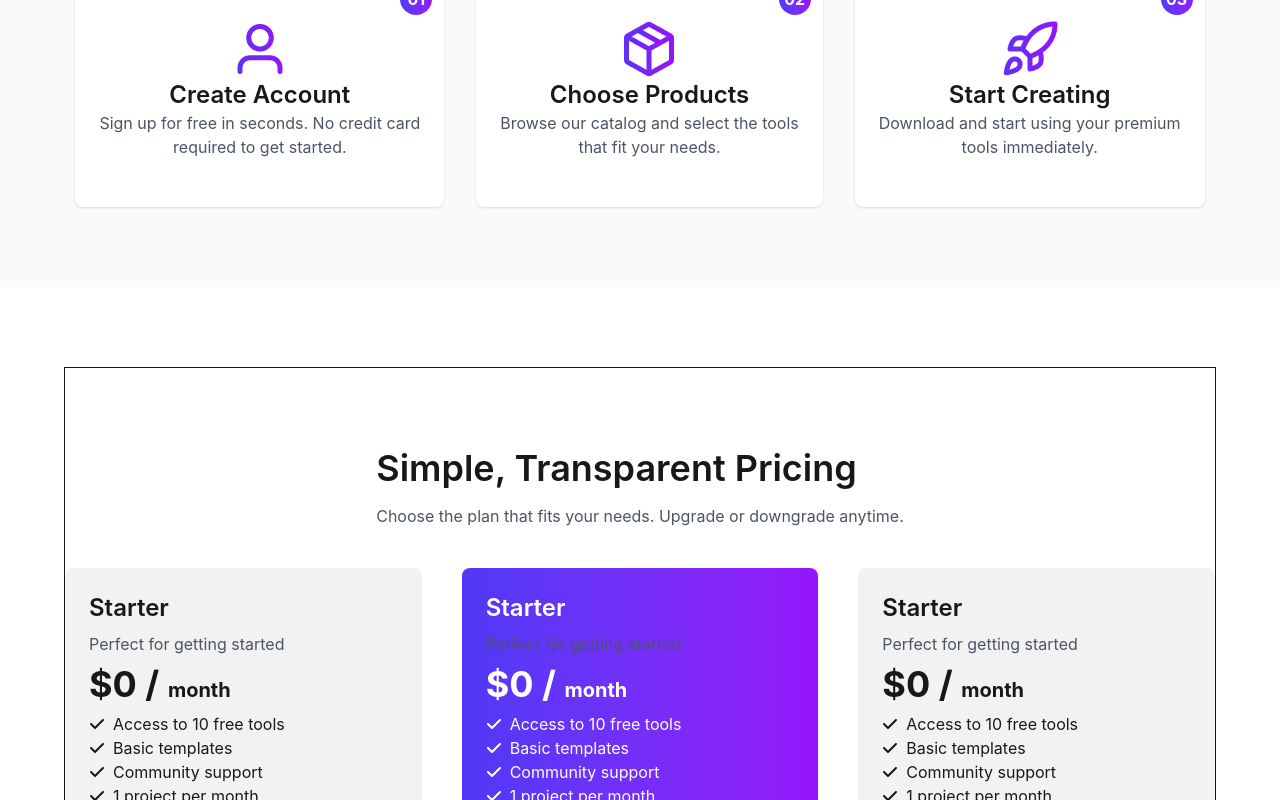
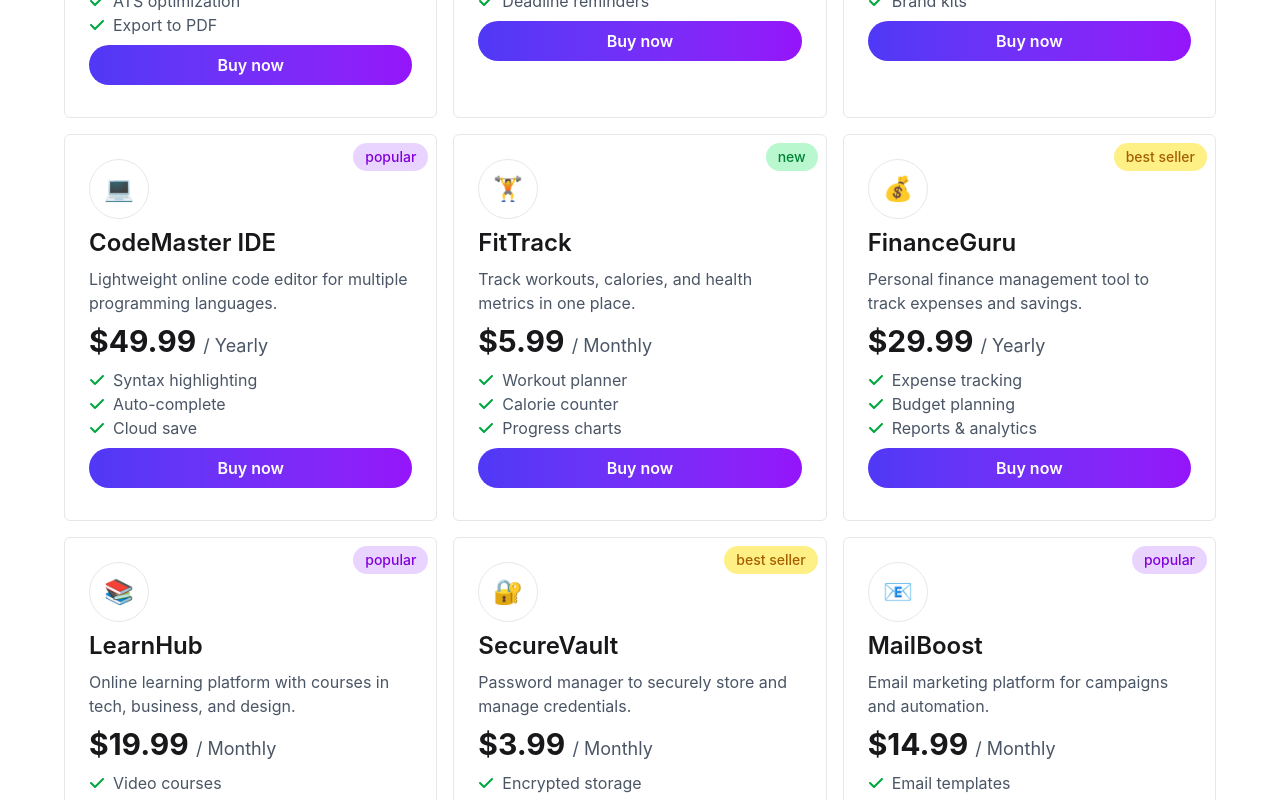
Before and after one commit to mdmizanurrahman5215/Digital-Tool-Shop, a React (Vite) app: page / in a window 1280 px wide. Shown: the part 1680-2480 px from the top of the page. Built offline with nearby package versions, Linux system fonts and the light colour scheme.

Commit message:
implement show products and filter products

```diff
--- a/public/data.json
+++ b/public/data.json
@@ -15,7 +15,7 @@
     "id": 2,
     "name": "TaskFlow",
     "description": "A productivity tool to manage daily tasks and team collaboration efficiently.",
-    "price": 0,
+    "price": 10.99,
     "period": "one-time",
     "tag": "new",
     "tagType": "new",
--- a/src/App.jsx
+++ b/src/App.jsx
@@ -1,4 +1,5 @@
 
+import { useState } from 'react'
 import './App.css'
 import Banner from './components/Banner'
 import PremiumTools from './components/PremiumTools'
@@ -9,14 +10,15 @@ import Footer from './layout/Footer'
 import Header from './layout/Header'
 
 function App() {
+  const [cart , setCart] = useState([])
 
 
   return (
 <>
- <Header/>
+ <Header cart = {cart}/>
  <Banner/>
  <Stats/>
- <PremiumTools/>
+ <PremiumTools setCart = {setCart} cart = {cart}/>
  <Step/>
  <Pricing/>
  <Footer/>
--- /dev/null
+++ b/src/components/Cart.jsx
@@ -0,0 +1,51 @@
+import React from 'react'
+
+
+const Cart = ({ cart, setCart }) => {
+    const total = cart.reduce((acc, cur)=> {
+        return acc + Number( cur.price)
+    }, 0 )
+    const handleDeleteItem = (id) => {
+        const updateCart = cart.filter((i)=>i.id !== id)
+        setCart(updateCart)
+    }
+  return (
+    <div className='border p-6 rounded-lg  border-gray-200'>
+      <div className='w-full'>
+        <h1 className='text-3xl font-bold'>Your Cart</h1>
+        <ul>
+           {
+            cart && cart.map((item)=>{
+                const { name, price, icon, id } = item
+                return (
+                    <li key={item.id} className='flex justify-between items-center border-b border-gray-200 py-4 mb-4'>
+                        <div className='flex items-center gap-2'>
+                            <p>{icon}</p>
+                            <div>
+                                <h2 className='text-xl font-medium'>{name}</h2>
+                                <p>Price: ${price}</p>
+
+                            </div>
+
+                        </div>
+                        <button onClick={()=>handleDeleteItem(id)} className='bg-red-500 text-white px-4 py-2 rounded hover:bg-red-600'>Remove</button>
+
+                    </li>
+                )
+            })
+           }
+        </ul>
+        <div className='flex justify-between items-center my-6'>
+            <h2 className='text-2xl font-bold' >Total</h2>
+            <p className='text-2xl font-semibold'>${total.toFixed(2)}</p>
+
+        </div>
+        <button  onClick={()=>setCart([])} className='gradient text-white font-semibold cursor-pointer w-full rounded-full py-2'>Proceed to Checkout</button>
+
+
+      </div>
+    </div>
+  )
+}
+
+export default Cart
--- a/src/components/PremiumTools.jsx
+++ b/src/components/PremiumTools.jsx
@@ -1,20 +1,43 @@
-import React from 'react'
+import React, { Suspense, useState } from "react";
+import Products from "./Products";
+import Cart from "./Cart";
 
-const PremiumTools = () => {
+const PremiumTools = ({ setCart, cart }) => {
+    const [filter , setFilter] = useState("products")
   return (
     <>
-    <div>
-      <div className='container mx-auto flex flex-col items-center justify-center text-center gap-4 py-20'>
-          <h1 className='text-4xl font-bold text-gray-800'>Premium Digital Tools</h1>
-          <p className='text-gray-600'>Choose from our curated collection of premium digital products designed <br /> to boost your productivity and creativity.</p>
-          <div className=''>
-            <button className='gradient text-white px-4 py-2 rounded-full mr-4'>Products</button>
-            <button className='border rounded-full px-4 py-2'>Cart (0)</button>
+      <div>
+        <div className="container mx-auto flex flex-col items-center justify-center  gap-4 py-20">
+          <h1 className="text-4xl font-bold text-gray-800">
+            Premium Digital Tools
+          </h1>
+          <p className="text-gray-600 text-center">
+            Choose from our curated collection of premium digital products
+            designed <br /> to boost your productivity and creativity.
+          </p>
+          <div className="">
+            <button onClick={()=>setFilter("products")} className="gradient text-white px-4 py-2 rounded-full mr-4">
+              Products
+            </button>
+            <button onClick={()=>setFilter("cart")} className="border rounded-full px-4 py-2">Cart ({cart.length})</button>
           </div>
+          {/* products container */}
+          {
+            filter === "products" ? (
+                  <div>
+            <Suspense fallback={<div>Loading...</div>}>
+              <Products setCart = {setCart} />
+            </Suspense>
+          </div>
+            ) :(
+                <div className="w-full"><Cart cart = {cart} setCart = {setCart}/></div>
+            )
+         }
+
+        </div>
       </div>
-    </div>
     </>
-  )
-}
+  );
+};
 
-export default PremiumTools
+export default PremiumTools;
--- a/src/components/Pricing.jsx
+++ b/src/components/Pricing.jsx
@@ -4,7 +4,7 @@ import { FaCheck } from "react-icons/fa6";
 const Pricing = () => {
   return (
    <div>
-     <div className="container mx-auto border flex flex-col items-center justify-center py-20 gap-10">
+     <div className="container mx-auto  flex flex-col items-center justify-center py-20 gap-10">
       <div>
         <h1 className="text-4xl font-semibold">Simple, Transparent Pricing</h1>
         <p className="text-gray-600 mt-4">
--- /dev/null
+++ b/src/components/ProductCard.jsx
@@ -0,0 +1,40 @@
+import React from 'react'
+import { FaCheck } from 'react-icons/fa6'
+
+const ProductCard = ({product , setCart}) => {
+    const { name, description, price,tag, period, features, icon} = product
+    const handleBuyNow = (product) => {
+        setCart((prevCart) => [...prevCart, product]);
+
+    }
+  return (
+    <div className='border border-gray-200 rounded-md'>
+       <div className='relative p-6 space-y-2'>
+           <div className='border w-15 h-15 flex justify-center items-center rounded-full border-gray-200 p-2'>
+            <p className='text-2xl'>{icon}</p>
+           </div>
+           <h1 className='text-2xl font-semibold'>{name}</h1>
+           <p className='text-gray-600 '>{description}</p>
+           <div>
+            <p className='text-3xl font-bold '>${price.toFixed(2)} <span className='text-lg font-normal text-gray-600 capitalize'>/ {period}</span></p>
+           </div>
+           <ul>
+            {features.map((feature, index)=>{
+                return <li className='flex items-center gap-2 text-gray-600' key={index}> <span className='text-green-600'><FaCheck /></span> {feature}</li>
+            })
+            }
+           </ul>
+           <button className='gradient text-white w-full rounded-full font-semibold cursor-pointer py-2'
+           onClick={() => {handleBuyNow(product)}}>
+             Buy now
+           </button>
+
+           <span className={`absolute top-2 right-2 inline-block px-3 py-1 rounded-full text-sm font-medium ${tag === 'popular' ? 'bg-purple-200 text-purple-700' : tag === "new" ? "bg-green-200 text-green-700" :'bg-yellow-200 text-yellow-700'}`}>
+             {tag}
+           </span>
+       </div>
+    </div>
+  )
+}
+
+export default ProductCard
--- /dev/null
+++ b/src/components/Products.jsx
@@ -0,0 +1,30 @@
+import React, { use } from 'react'
+import ProductCard from './ProductCard'
+
+ const fetchProducts = async() => {
+    try {
+        const res = await fetch("data.json")
+        const products = await res.json()
+        return products
+
+    } catch (error) {
+        console.error("Error fetching products:", error)
+    }
+ }
+ const productsPromise = fetchProducts()
+const Products = ({ setCart }) => {
+    const products = use(productsPromise)
+    console.log(products);
+
+  return (
+    <div className='grid grid-cols-3 gap-4'>
+      {
+        products.map((product)=>{
+            return <ProductCard key={product.id} product={product} setCart={setCart} />
+        })
+      }
+    </div>
+  )
+}
+
+export default Products
--- a/src/index.css
+++ b/src/index.css
@@ -5,5 +5,5 @@
  @apply bg-gradient-to-l from-[#9514FA] to-[#4F39F6]
 }
 .container {
- @apply max-w-6xl mx-auto
+ @apply max-w-6xl mx-auto w-[90%]
 }
--- a/src/layout/Header.jsx
+++ b/src/layout/Header.jsx
@@ -1,7 +1,7 @@
 import React from 'react'
 import { CiShoppingCart } from 'react-icons/ci'
 
-const Header = () => {
+const Header = ({ cart }) => {
   return (
    <>
     <div className='border-b border-gray-200'>
@@ -18,7 +18,7 @@ const Header = () => {
         </div>
         <div className='flex justify-center items-center gap-4 font-semibold text-gray-900'>
             <div className='text-3xl relative cursor-pointer'><CiShoppingCart />
-            <span className='absolute -top-2 -right-2 bg-red-500 text-white text-sm rounded-full h-5 w-5 flex items-center justify-center'>0</span>
+            <span className='absolute -top-2 -right-2 bg-red-500 text-white text-sm rounded-full h-5 w-5 flex items-center justify-center'>{cart.length}</span>
             </div>
             <button className='cursor-pointer'>Login</button>
             <button className='bg-gradient-to-l from-[#9514FA] to-[#4F39F6] px-4 py-2 rounded-full text-white cursor-pointer'>Get Started</button>
```
